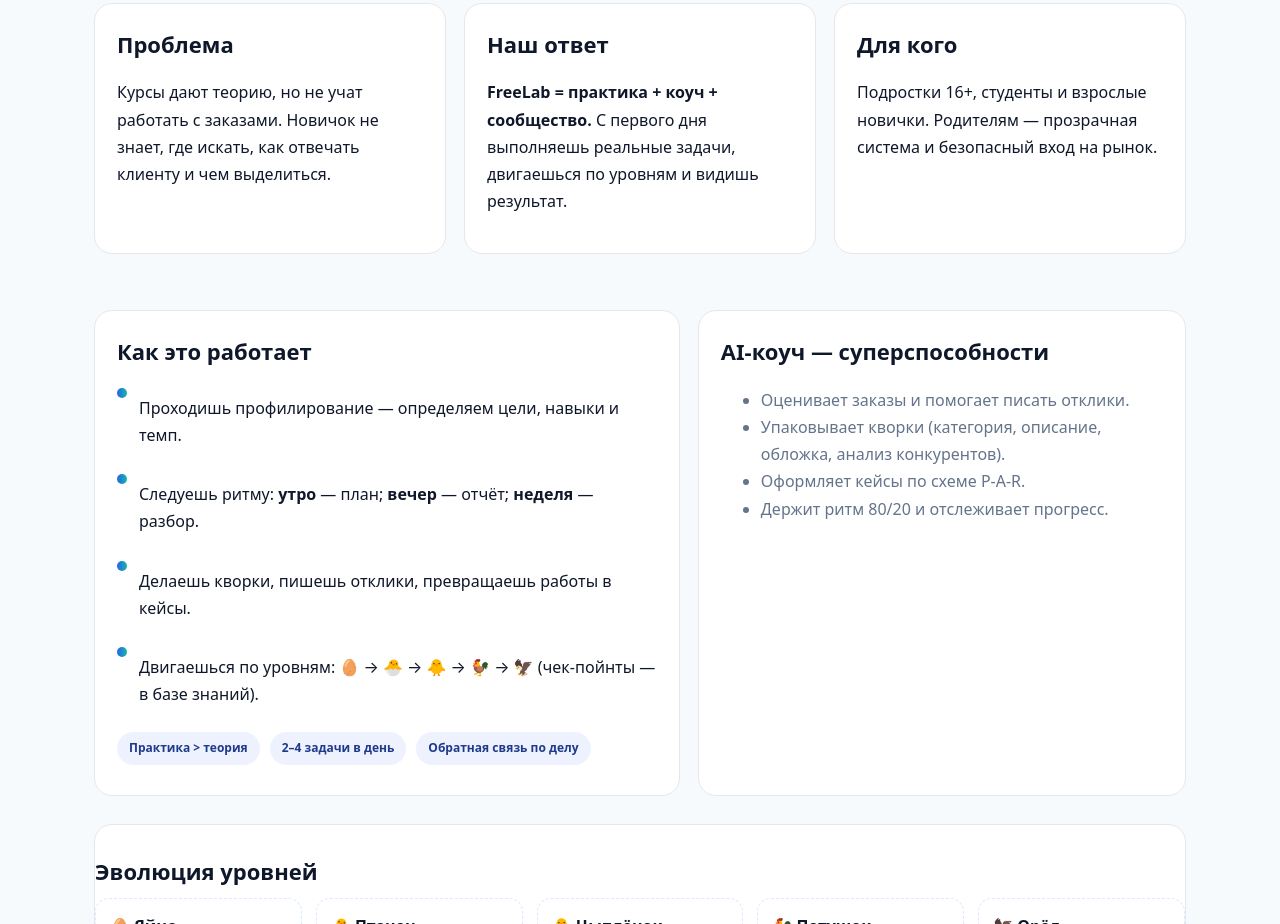
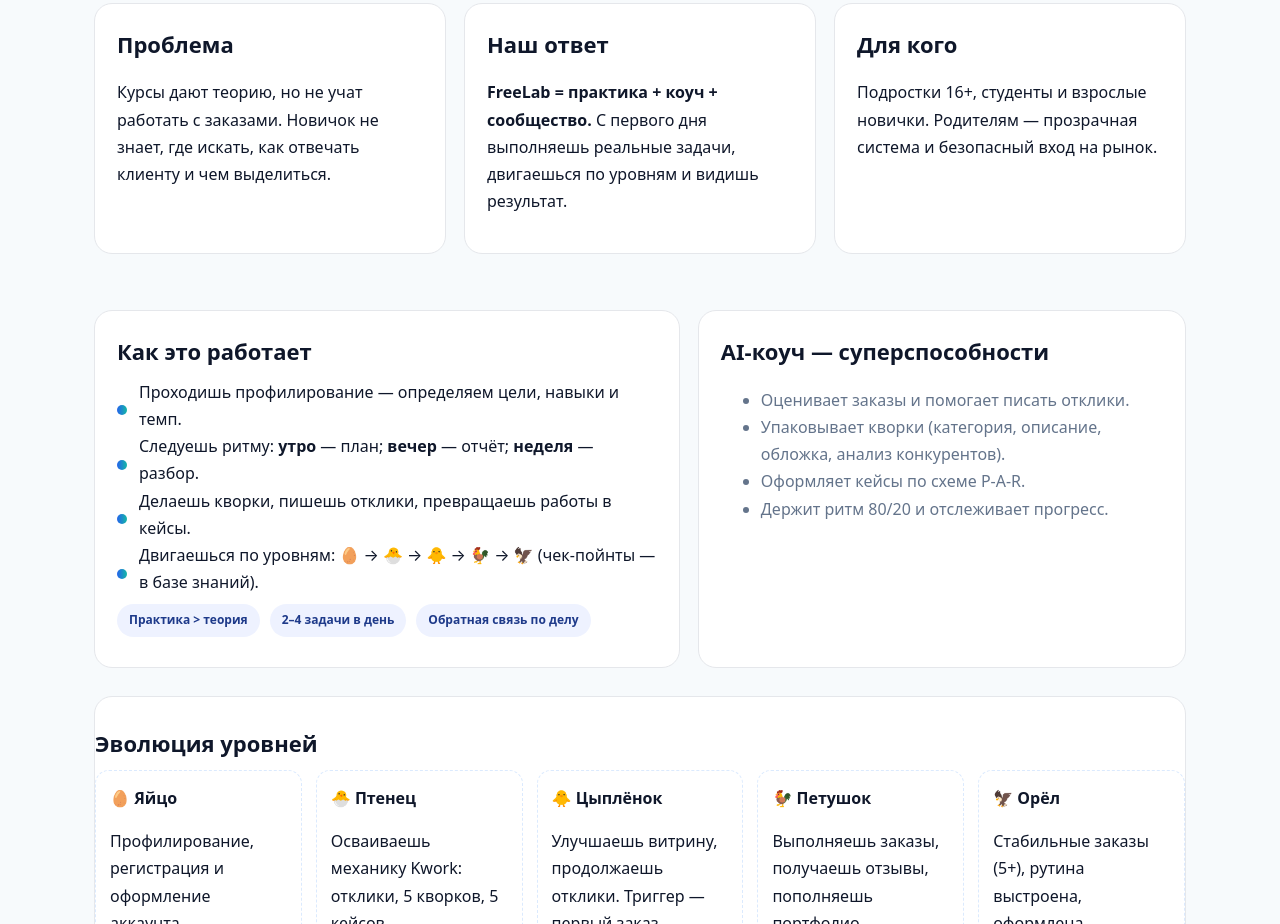
Before and after one commit to Krestyaninov/freelab, a plain HTML site: page index.html in a window 1280 px wide. Shown: the part 389-1313 px from the top of the page. Drawn offline with Linux system fonts and the light colour scheme.

Commit message:
Update index.html

```diff
--- a/index.html
+++ b/index.html
@@ -47,7 +47,14 @@
     @media(min-width:980px){.two{grid-template-columns:1.2fr 1fr}}
     .footer{padding:40px 0;color:var(--muted);font-size:14px}
     .brand{font-weight:900;letter-spacing:.3px;background:linear-gradient(90deg,var(--accent),var(--accent2));-webkit-background-clip:text;background-clip:text;color:transparent}
-    .feature{display:flex;gap:12px;align-items:flex-start}
+    .feature {
+      display: flex;
+      gap: 12px;
+      align-items: center;   /* ← вместо flex-start */
+    }
+    .feature p {
+      margin: 0;             /* убираем лишний отступ у параграфа */
+    }
     .dot{width:10px;height:10px;border-radius:50%;background:linear-gradient(90deg,var(--accent),var(--accent2));margin-top:9px;flex:none}
   </style>
 </head>
@@ -85,7 +92,7 @@
         <div class="feature"><span class="dot"></span><p>Проходишь профилирование — определяем цели, навыки и темп.</p></div>
         <div class="feature"><span class="dot"></span><p>Следуешь ритму: <b>утро</b> — план; <b>вечер</b> — отчёт; <b>неделя</b> — разбор.</p></div>
         <div class="feature"><span class="dot"></span><p>Делаешь кворки, пишешь отклики, превращаешь работы в кейсы.</p></div>
-        <div class="feature"><span class="dot"></span><p>Двигаешься по уровням: 🥚 → 🐣 → 🐥 → 🐓 → 🦅 (чек‑пойнты — в базе знаний).</p></div>
+        <div class="feature"><span class="dot"></span><p>Двигаешься по уровням: 🥚 → 🐣 → 🐥 → 🐓 → 🦅 (чек-пойнты — в базе знаний).</p></div>
         <div class="kpi">
           <span class="pill">Практика > теория</span>
           <span class="pill">2–4 задачи в день</span>
```
